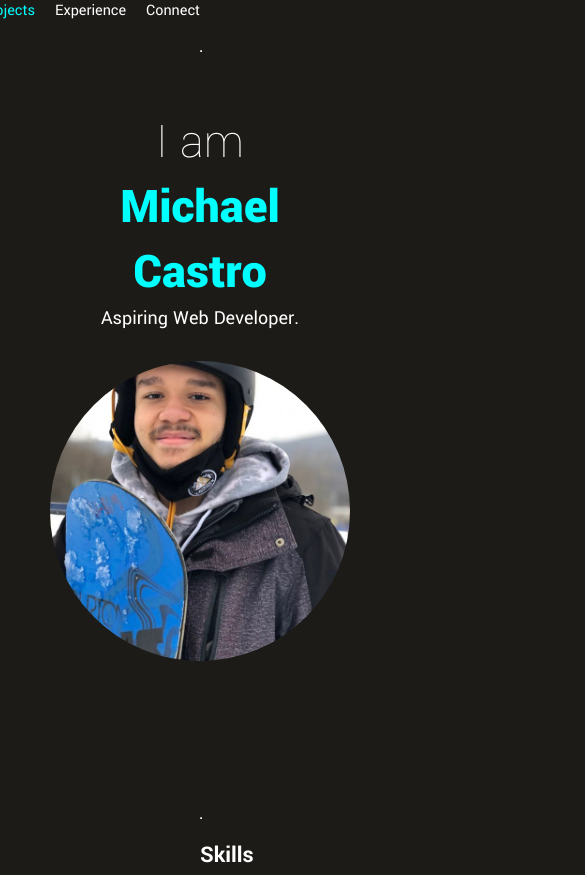
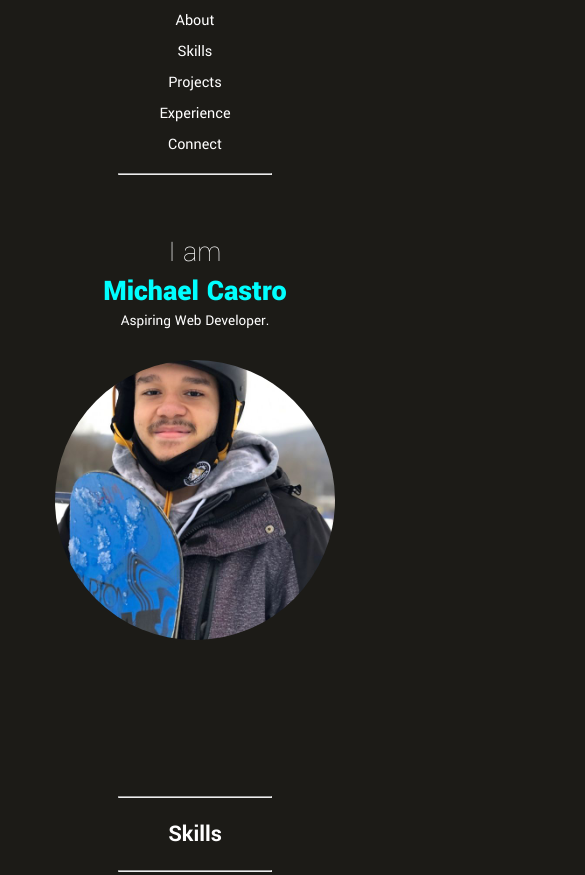
Before and after one commit to CodeBlue709/michael-castro-haumea, a plain HTML site: page index.html in a window 390 px wide. Shown: the top 875 px of the page, 585 px wide, since content can reach past the window. Drawn offline with Linux system fonts and the light colour scheme.

Commit message:
responsiveness added

```diff
--- a/css/index.css
+++ b/css/index.css
@@ -1,3 +1,4 @@
+
 html {
     scroll-behavior: smooth;
 }
@@ -8,6 +9,10 @@ body{
     background-color: #1C1B17;
     font-family: "Yantramanav", sans-serif;
 }
+
+
+
+
 header{
     display: flex;
     gap:90px;
@@ -24,6 +29,7 @@ a{
 a:hover{
     color: aqua;
 }
+
 
 ul{
     list-style: none;
@@ -45,15 +51,15 @@ ul{
 
 
 .nav-link{
-    margin-left: auto;
+    margin: 0 auto;
 
 }
 
 nav{
-    display: inline-block;
+
     display: flex;
-    justify-content: flex-end;
-    gap: 20px;
+    text-align: center;
+    padding: 0;
 }
 /* ABOUT SECTION */
 #about-section{
@@ -106,11 +112,7 @@ hr{color: aqua;}
    margin: 50px;
    justify-content: center;
 }
-.site-name{
-    text-align: center;
-    display: block;
-    font-size: 30px;
-}
+
 .project-img{
     width:500px;
     height: 260px;
@@ -167,3 +169,286 @@ hr{color: aqua;}
     transform: scale(1.10);
     box-shadow: 0 25px 40px  rgba(0,0,0,.5);
 }
+/***************************************************************** Tablet Styling **************************************************************/
+@media only screen and (max-width: 1300px) {
+    body{
+        margin: 0 100px;
+    }
+    h2{
+        text-align: center;
+
+    }
+    a{
+        color:white;
+        list-style: none;
+        text-decoration: none;
+    }
+    a:hover{
+        color: aqua;
+    }
+
+
+    ul{
+        list-style: none;
+        display: inline;
+        padding: 0;
+    }
+
+
+
+    .link-item{
+       margin:20px 10px;
+    }
+    .link-item:hover,
+    .link-item:active{
+        color: aqua;
+    }
+
+
+    .nav-link{
+        margin: 10px;
+    }
+
+    nav{
+        display:inline-block;
+        justify-content: space-around;
+        width: 100%;
+        text-align: center;
+
+    }
+
+    /* ABOUT SECTION */
+    #about-section{
+        display: flex;
+        justify-content: center;
+        align-items: center;
+        text-align: center;
+        margin-bottom:100px;
+    }
+    .about-text-container{
+        padding: 50px;
+    }
+
+    .hero-text{
+        font-size: 45px;
+        font-weight: 100;
+        margin: 0;
+    }
+    .about-description{
+        font-size: 20px;
+        margin: 0;
+    }
+    .my-name{
+        color: aqua;
+        font-weight: 800;
+        text-align: center;
+        display: inline;
+    }
+    hr{
+        color: aqua;
+    }
+
+    .my-picture{
+        width:300px;
+        height: 300px;
+        border-radius: 500px;
+        margin-top:30px;
+    }
+
+
+
+    /* PROJECTS SECTION */
+    #projects{
+        margin: 0;
+    }
+    .main-project-container{
+        text-align: center;
+        display: flex;
+        justify-content: center;
+        padding-bottom:50px ;
+    }
+
+    .project-img{
+        width:500px;
+        height:300px;
+        margin: 0;
+
+        /* this is for the hover animation */
+        transition: 0.5s;
+
+    }
+
+    #fetchmates{
+        width:500px;
+        height:300px;
+    }
+
+    .wrapper{
+        display: flex;
+        flex-direction: column;
+        margin: 0;
+    }
+
+    /* CONNECT SECTION  */
+    #connect{
+        margin:20px 0;
+    }
+
+    .nav-container{
+        text-align: center;
+    }
+
+    /* Animations */
+    #slide-animation {
+        animation: fadeInAnimation ease 3s;
+        animation-iteration-count: 1;
+        animation-fill-mode: forwards;
+    }
+
+    @keyframes fadeInAnimation {
+        0% {
+            margin-top: -2%;
+            opacity: 0;
+
+        }
+        100% {
+            opacity: 1;
+            margin-bottom: 0%;
+        }
+
+    }
+
+    .project-img:hover{
+        will-change: transform;
+        z-index: 1;
+        transform: scale(1.05);
+        box-shadow: 0 25px 40px  rgba(0,0,0,.5);
+    }
+
+  }
+/***************************************************************** Mobile Styling **************************************************************/
+@media only screen and (max-width: 480px) {
+    body {
+      background-color: #1C1B17;
+      margin: 0 100px;
+    }
+
+    h2{
+        text-align: center;
+
+    }
+    a{
+        color:white;
+        list-style: none;
+        text-decoration: none;
+    }
+    a:hover{
+        color: aqua;
+    }
+
+
+    ul{
+        list-style: none;
+        display: inline;
+        padding: 0;
+    }
+
+
+
+    .link-item{
+       margin:20px 10px;
+    }
+    .link-item:hover,
+    .link-item:active{
+        color: aqua;
+    }
+
+
+    .nav-link{
+        display: block;
+    }
+
+    nav{
+        display:inline-block;
+        justify-content: space-around;
+        width: 100%;
+        text-align: center;
+    }
+
+    /* ABOUT SECTION */
+    #about-section{
+        display: flex;
+        justify-content: center;
+        align-items: center;
+        text-align: center;
+        margin-bottom:100px;
+    }
+    .about-text-container{
+        padding: 50px;
+    }
+
+    .hero-text{
+        font-size: 30px;
+        font-weight: 100;
+        margin: 0;
+    }
+    .about-description{
+        font-size: 15px;
+        margin: 0;
+    }
+    .my-name{
+        color: aqua;
+        font-weight: 800;
+        text-align: center;
+        display: inline;
+    }
+    hr{
+        color: aqua;
+        width: 80%;
+        text-align: center;
+    }
+
+    .my-picture{
+        width:280px;
+        height: 280px;
+        border-radius: 500px;
+        margin-top:30px;
+    }
+
+
+
+    /* PROJECTS SECTION */
+    #projects{
+        margin: 0;
+    }
+
+    .project-img{
+        width:400px;
+        height:230px;
+        margin: 0;
+
+        /* this is for the hover animation */
+        transition: 0.5s;
+
+    }
+
+    #fetchmates{
+        width:400px;
+        height:250px;
+    }
+
+    .wrapper{
+        display: flex;
+        flex-direction: column;
+        margin: 0;
+    }
+
+    /* CONNECT SECTION  */
+    #connect{
+        margin:20px 0;
+    }
+
+    .nav-container{
+        text-align: center;
+    }
+  }
--- a/index.html
+++ b/index.html
@@ -11,12 +11,12 @@
     </head>
     <body>
         <nav>
-            <a href=index.html>Michael Castro</a>
+
             <a class="nav-link" href="#about-section">About</a>
-            <a class="" href="#skills">Skills</a>
-            <a class="" href="#projects">Projects</a>
-            <a class="" href="#experience">Experience</a>
-            <a class="" href="#connect">Connect</a>
+            <a class="nav-link" href="#skills">Skills</a>
+            <a class="nav-link" href="#projects">Projects</a>
+            <a class="nav-link" href="#experience">Experience</a>
+            <a class="nav-link" href="#connect">Connect</a>
         </nav>
         <hr>
 
```
